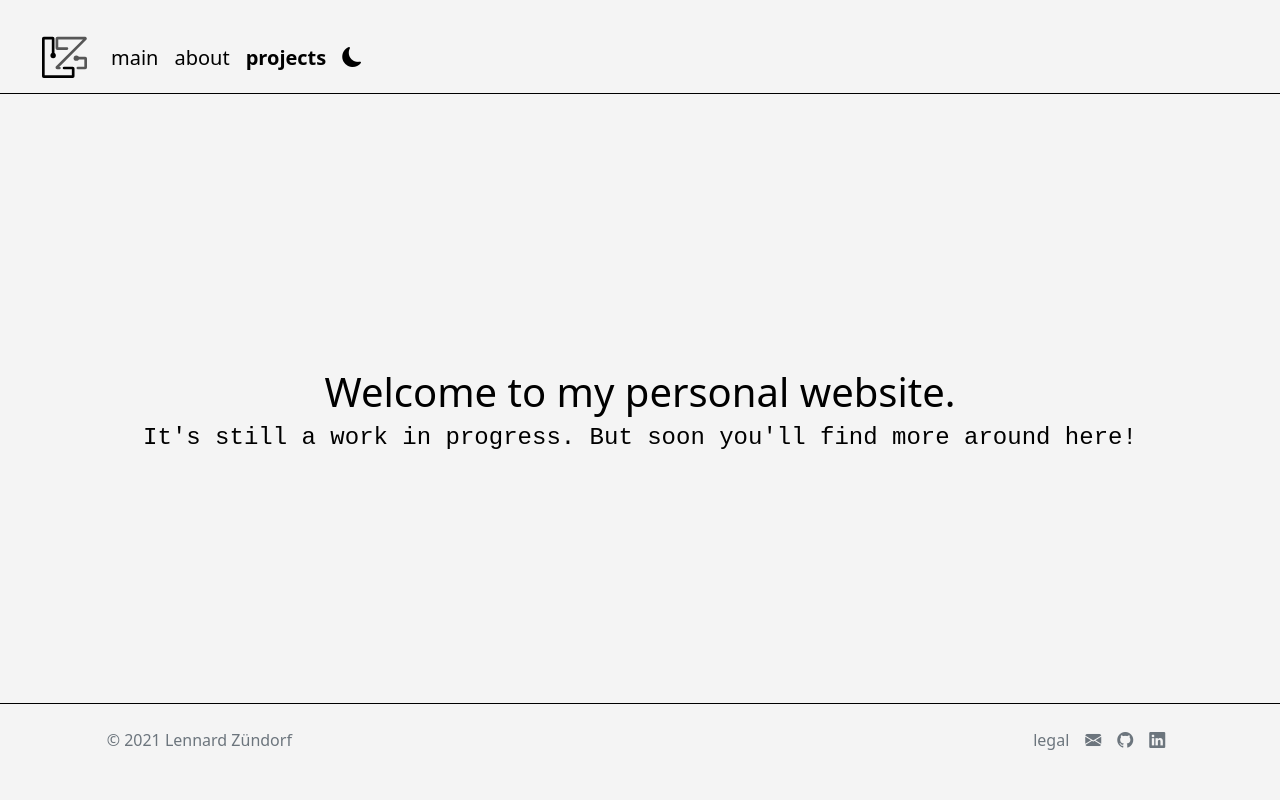
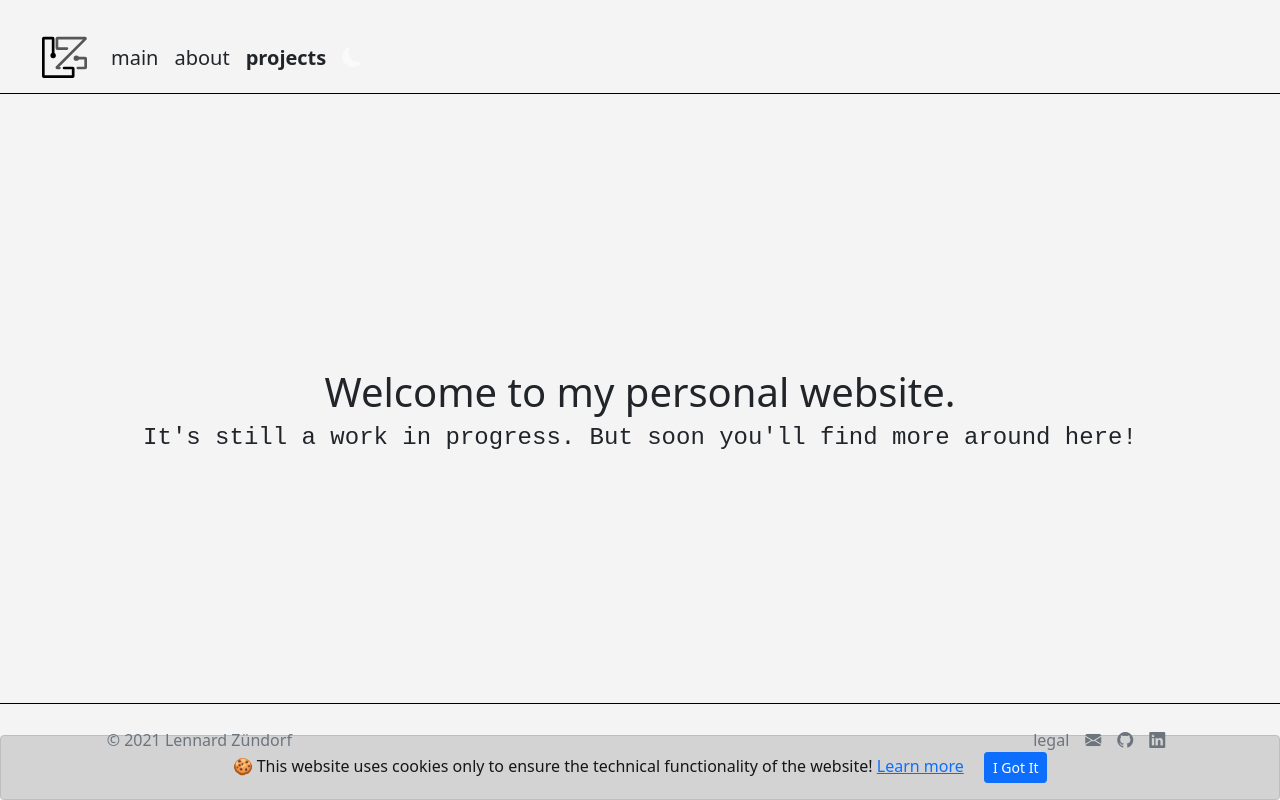
Before and after one commit to LennardZuendorf/website_zuendorf.me, a plain HTML site: page projects.html in a window 1280 px wide. Drawn offline with nearby package versions, Linux system fonts and the light colour scheme; a script that the page names is missing.

Commit message:
updating content

```diff
--- a/projects.html
+++ b/projects.html
@@ -18,10 +18,9 @@
     <!-- importing external js files -->
     <script src="https://cdn.jsdelivr.net/npm/bootstrap@5.1.3/dist/js/bootstrap.bundle.min.js" integrity="sha384-ka7Sk0Gln4gmtz2MlQnikT1wXgYsOg+OMhuP+IlRH9sENBO0LRn5q+8nbTov4+1p" crossorigin="anonymous"></script>
     <script src="https://cdn.jsdelivr.net/npm/@fortawesome/fontawesome-free@5.15.3/js/fontawesome.min.js"></script>
-
 </head>
 
-<body onload="startupColor();">
+<body>
 
     <!--navbar-->
     <nav id="navbar" class="navbar navbar-expand-lg navbar-dark border-bottom">
@@ -42,25 +41,25 @@
         <ul class="navbar-nav me-auto mb-2 mb-lg-0">
             <li class="nav-item">
                 <a class="nav-link" href="index.html"
-                       style="color: var(--text-color); font-size: var(--font-size-m)">main
+                   style="color: var(--txt-color); font-size: var(--font-size-m)">main
                 </a>
             </li>
             <li class="nav-item">
                 <a class="nav-link" href="about.html"
-                       style="color: var(--text-color); font-size: var(--font-size-m)">about
+                   style="color: var(--txt-color); font-size: var(--font-size-m)">about
                 </a>
             </li>
             <li class="nav-item active">
                 <a class="nav-link" href="projects.html"
-                       style="color: var(--text-color); font-size: var(--font-size-m)">projects
+                   style="color: var(--txt-color); font-size: var(--font-size-m)">projects
                 </a>
             </li>
             <li class="nav-item">
                 <a class="nav-link"
                    href="javascript:void(0);"
                    onclick="toggleColor()">
-                        <i id="colorModeIcon" class="bi bi-moon-fill"
-                           style="color: var(--text-color); font-size: var(--font-size-m)">
+                    <i id="colorModeIcon" class="bi bi-moon-fill color-icon"
+                       style="color: var(--txt-color); font-size: var(--font-size-m)">
 
                     </i>
                 </a>
@@ -72,21 +71,32 @@
     <!--navbar-->
 
     <!--content-->
-
     <div class="container-fluid content-box d-flex align-items-center justify-content-center">
     <div class="row" style="height: 100%; padding-top: 20%">
 
     <div class="col-12 text-center">
-            <h4 style="color: var(--text-color); font-size: var(--font-size-l)"> Welcome to my personal website.</h4>
+        <h4 style="color: var(--txt-color); font-size: var(--font-size-l)"> Welcome to my personal website.</h4>
     </div>
 
-        <div class=" col-12 text-center" style="color: var(--text-color); font-size: var(--font-size-m); font-family: monospace;">
+    <div class=" col-12 text-center" style="color: var(--txt-color); font-size: var(--font-size-m); font-family: monospace;">
         <h4>It's still a work in progress. But soon you'll find more around here!</h4>
     </div>
 
     </div>
+
+    <!--cookie banner, by Kolappan Nathan-->
+    <!--found at: https://github.com/kolappannathan/bootstrap-cookie-banner-->
+
+    <div id="cb-cookie-banner" class="alert alert-dark text-center mb-0 fixed-bottom" role="alert">
+    🍪 This website uses cookies only to ensure the technical functionality of the website!
+    <a href="https://www.cookiesandyou.com/" target="blank">Learn more</a>
+    <button type="button" class="btn btn-primary btn-sm ms-3" onclick="window.cb_hideCookieBanner()">
+        I Got It
+    </button>
     </div>
+    <!--cookie banner-->
 
+    </div>
     <!--content-->
 
     <!--footer-->
@@ -105,15 +115,9 @@
     <!--footer-->
 
 </body>
-    <script type="text/javascript">
-        function startupColor() {
-            if (localStorage.getItem("zuendorf.me-colorMode") === "light") {
-                toggleColor();
-            }
-        }
-    </script>
 
 <!-- importing internal js files -->
 <script src="js/colorMode.js" type="text/javascript" defer></script>
 <script src="js/cookieMonster.js" type="text/javascript" defer></script>
+
 </html>
```
Also changed, not shown: about.html (+21 -18 lines), index.html (+19 -35 lines), legal.html (+7 -15 lines). Lines whose indentation alone changed are shown as unchanged.
